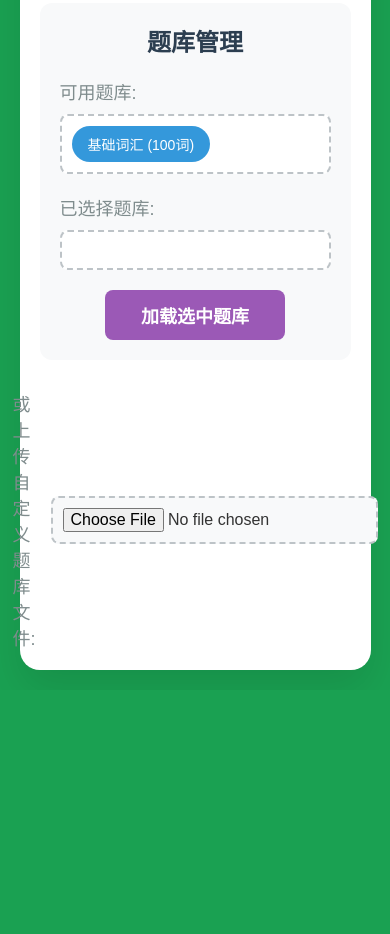
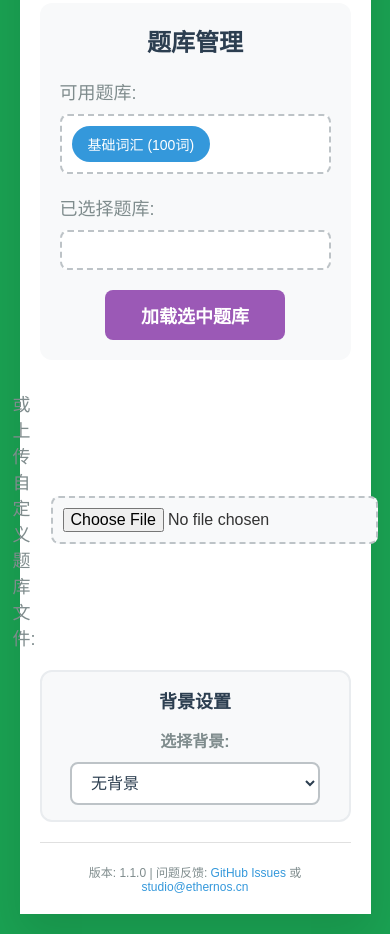
Before and after one commit to dhjs0000/QuizSlide, a plain HTML site: page index.html in a window 390 px wide. Shown: the part 885-1819 px from the top of the page. Before the commit the page ends 1575 px from the top, so only its background shows below. Drawn offline with Linux system fonts and the light colour scheme; no server answers.

Commit message:
feat: 加入背景

```diff
--- a/index.html
+++ b/index.html
@@ -180,6 +180,27 @@
                 <input type="file" id="csv-file" accept=".csv">
             </div>
         </footer>
+
+        <!-- 背景设置 -->
+        <div class="background-settings">
+            <h4>背景设置</h4>
+            <div class="background-options">
+                <label>选择背景:</label>
+                <select id="background-selector">
+                    <option value="none">无背景</option>
+                    <option value="images/BA.jpg">BA</option>
+                </select>
+            </div>
+        </div>
+
+        <!-- 版本信息和反馈 -->
+        <div class="version-info">
+            <div class="version-text">
+                版本: 1.1.0 |
+                问题反馈: <a href="https://github.com/dhjs0000/QuizSlide/issues" target="_blank">GitHub Issues</a> 或
+                <a href="mailto:studio@ethernos.cn">studio@ethernos.cn</a>
+            </div>
+        </div>
     </div>
         <!-- 中文拼音转换库 -->
     <script src="pinyin-pro.js"></script>
--- a/script.js
+++ b/script.js
@@ -873,6 +873,45 @@ class QuizApp {
         };
 
         this.initializeEventListeners();
+        this.initializeBackgroundSettings();
+    }
+
+    // 初始化背景设置
+    initializeBackgroundSettings() {
+        const backgroundSelector = document.getElementById('background-selector');
+        if (backgroundSelector) {
+            backgroundSelector.addEventListener('change', (e) => {
+                this.changeBackground(e.target.value);
+            });
+
+            // 加载保存的背景设置
+            const savedBackground = localStorage.getItem('quizBackground');
+            if (savedBackground) {
+                backgroundSelector.value = savedBackground;
+                this.changeBackground(savedBackground);
+            }
+        }
+    }
+
+    // 更改背景图片
+    changeBackground(imagePath) {
+        const body = document.body;
+
+        if (imagePath && imagePath !== 'none') {
+            // 设置背景图片
+            body.style.backgroundImage = `url('${imagePath}')`;
+            body.classList.add('has-background');
+
+            // 保存设置到本地存储
+            localStorage.setItem('quizBackground', imagePath);
+        } else {
+            // 移除背景图片
+            body.style.backgroundImage = '';
+            body.classList.remove('has-background');
+
+            // 从本地存储移除设置
+            localStorage.removeItem('quizBackground');
+        }
     }
 
     // 初始化事件监听器
--- a/styles.css
+++ b/styles.css
@@ -53,17 +53,25 @@
 body {
     font-family: 'Microsoft YaHei', '微软雅黑', Arial, sans-serif;
     background: #1aa152;
+    background-size: cover;
+    background-position: center;
+    background-repeat: no-repeat;
+    background-attachment: fixed;
     min-height: 100vh;
     display: flex;
     justify-content: center;
     align-items: center;
     color: #333;
+    transition: background-image 0.5s ease;
+}
+
+body.has-background {
+    background-color: transparent;
 }
 
 /* 容器样式 */
 .container {
     background: white;
-    border-radius: 20px;
     box-shadow: 0 20px 40px rgba(0,0,0,0.1);
     padding: 40px;
     max-width: 1200px;
@@ -1059,3 +1067,129 @@ footer {
         font-size: 24px;
     }
 }
+
+/* 版本信息样式 */
+.version-info {
+    margin-top: 20px;
+    padding-top: 20px;
+    border-top: 1px solid #e0e0e0;
+    text-align: center;
+}
+
+/* 背景设置样式 */
+.background-settings {
+    margin-top: 20px;
+    padding: 20px;
+    background: #f8f9fa;
+    border-radius: 12px;
+    border: 2px solid #e9ecef;
+}
+
+.background-settings h4 {
+    text-align: center;
+    color: #2c3e50;
+    margin-bottom: 15px;
+    font-size: 20px;
+}
+
+.background-options {
+    display: flex;
+    align-items: center;
+    justify-content: center;
+    gap: 15px;
+    flex-wrap: wrap;
+}
+
+.background-options label {
+    color: #7f8c8d;
+    font-size: 16px;
+    font-weight: bold;
+}
+
+#background-selector {
+    padding: 10px 15px;
+    border: 2px solid #bdc3c7;
+    border-radius: 8px;
+    background: white;
+    font-size: 16px;
+    cursor: pointer;
+    min-width: 200px;
+    color: #2c3e50;
+}
+
+#background-selector:hover {
+    border-color: #3498db;
+}
+
+#background-selector:focus {
+    outline: none;
+    border-color: #3498db;
+    box-shadow: 0 0 0 3px rgba(52, 152, 219, 0.1);
+}
+
+/* 响应式设计 - 背景设置 */
+@media (max-width: 768px) {
+    .background-settings {
+        padding: 15px;
+    }
+
+    .background-settings h4 {
+        font-size: 18px;
+    }
+
+    .background-options {
+        flex-direction: column;
+        gap: 10px;
+    }
+
+    #background-selector {
+        width: 100%;
+        max-width: 250px;
+    }
+}
+
+@media (min-width: 1920px) {
+    .background-settings h4 {
+        font-size: 24px;
+    }
+
+    .background-options label {
+        font-size: 18px;
+    }
+
+    #background-selector {
+        font-size: 18px;
+        padding: 12px 18px;
+        min-width: 250px;
+    }
+}
+
+.version-text {
+    font-size: 14px;
+    color: #7f8c8d;
+    font-family: 'Microsoft YaHei', '微软雅黑', Arial, sans-serif;
+}
+
+.version-text a {
+    color: #3498db;
+    text-decoration: none;
+    transition: color 0.3s ease;
+}
+
+.version-text a:hover {
+    color: #2980b9;
+    text-decoration: underline;
+}
+
+/* 响应式设计 - 版本信息 */
+@media (max-width: 768px) {
+    .version-text {
+        font-size: 12px;
+    }
+}
+
+@media (min-width: 1920px) {
+    .version-text {
+        font-size: 16px;
+    }
+}
```
Also changed, not shown: images/BA.jpg (added).
